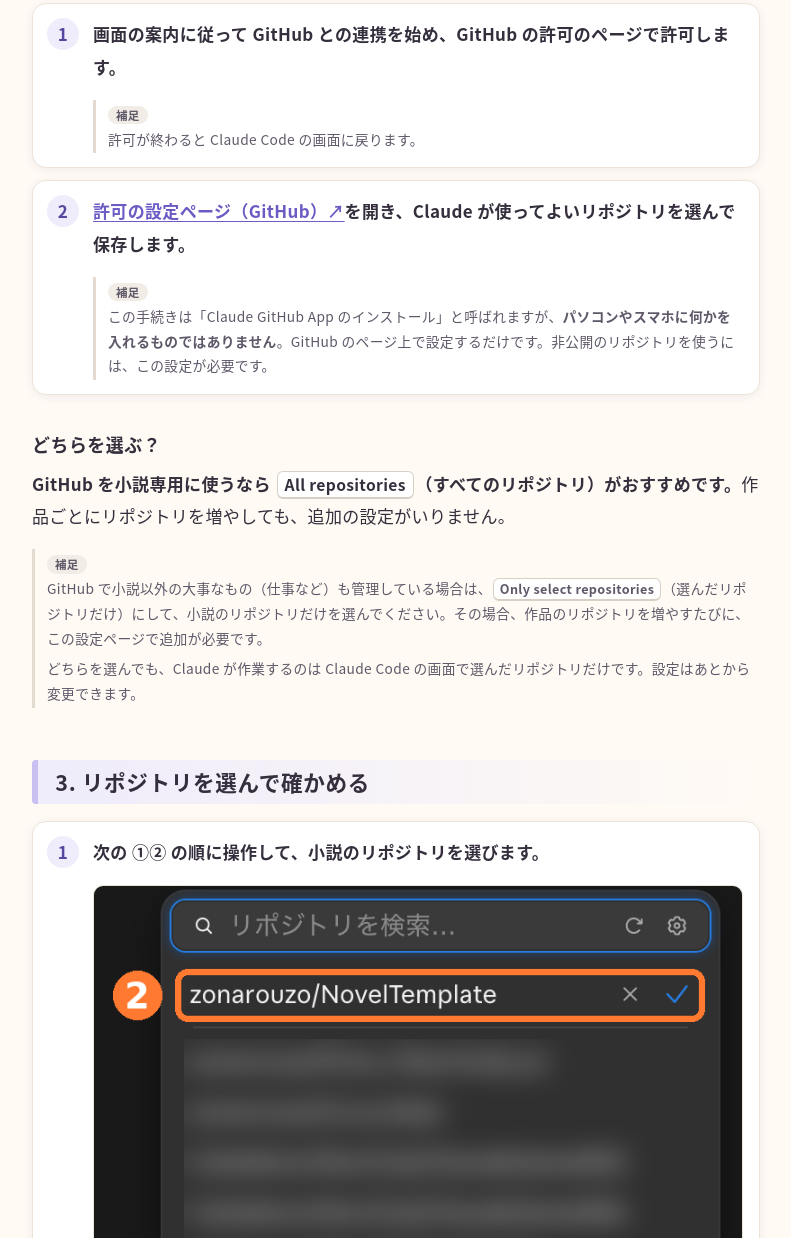
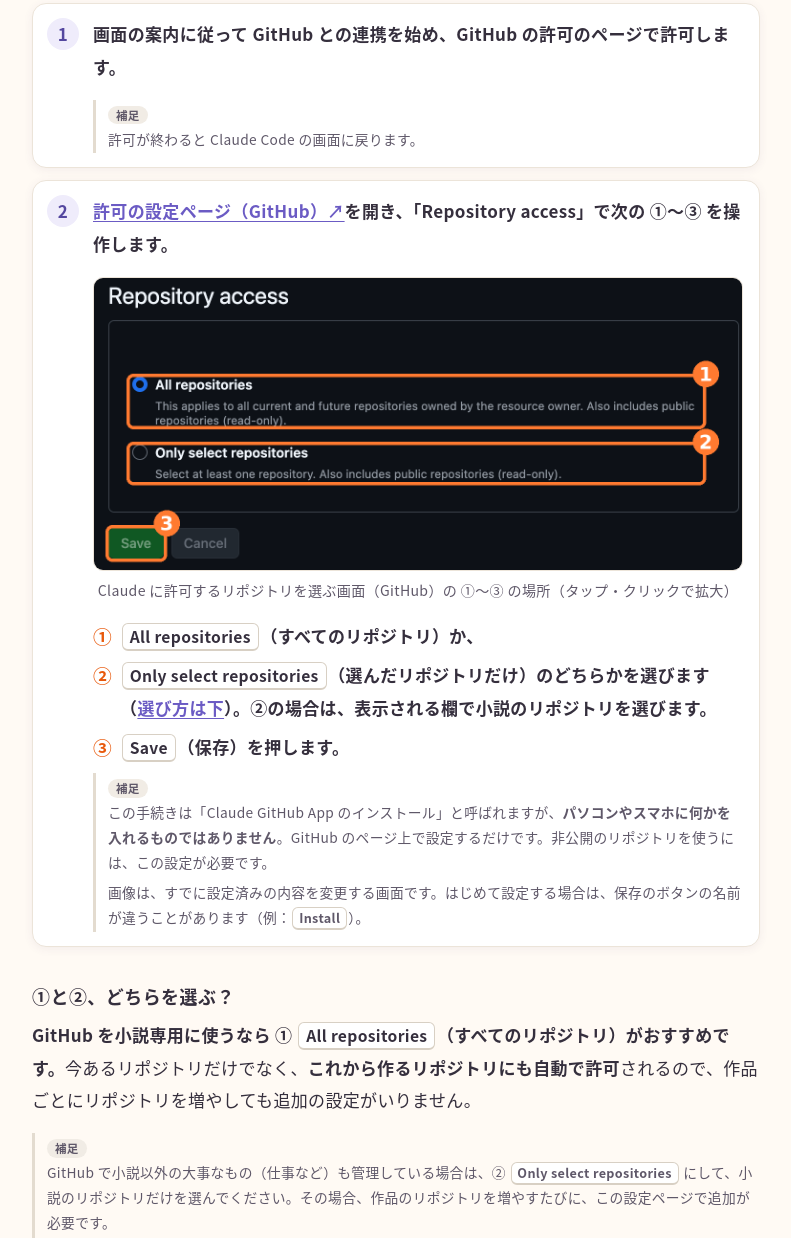
Before and after one commit to zonarouzo/NovelGitHubGuide, a plain HTML site: page claude-code.html in a window 1280 px wide. Shown: the part 897-2135 px from the top of the page, without its empty margins (244-1035 px from the left). Drawn offline with Linux system fonts and the light colour scheme.

Commit message:
Claudeに許可するリポジトリを選ぶ画面の画像を追加
- 作者から提供された画像に ①すべて ②選んだものだけ ③保存 の枠と番号を追加
- 手順を画像に合わせて ①〜③ の操作に整理
- 「すべて」は今後作るリポジトリにも自動で許可されることを明記
- 画像は設定変更の画面のため、初回は保存ボタンの名前が違う場合があることを補足

Co-Authored-By: Claude Opus 5.5 <noreply@anthropic.com>
Claude-Session: https://claude.ai/code/session_01DEayDBXEUZcv8SXSVNajJw

```diff
--- a/assets/js/config.js
+++ b/assets/js/config.js
@@ -58,7 +58,8 @@ window.SITE_CONFIG = {
   screenshots: {
     "template-use-button": "template-use-button.png",
     "template-create-form": "template-create-form.png",
-    "claude-code-repo-select": "claude-code-repo-select.png"
+    "claude-code-repo-select": "claude-code-repo-select.png",
+    "github-app-install": "github-app-install.png"
   },
 
   /*
--- a/claude-code.html
+++ b/claude-code.html
@@ -60,15 +60,23 @@
   <li><p class="step-main">画面の案内に従って GitHub との連携を始め、GitHub の許可のページで許可します。</p>
     <figure class="shot" data-shot="github-authorize" data-caption="GitHub の許可の画面"></figure>
     <div class="note"><p>許可が終わると Claude Code の画面に戻ります。</p></div></li>
-  <li><p class="step-main"><a data-link="claudeGithubApp" href="https://github.com/apps/claude/installations/new">許可の設定ページ（GitHub）↗</a>を開き、Claude が使ってよいリポジトリを選んで保存します。</p>
-    <figure class="shot" data-shot="github-app-install" data-caption="Claude に許可するリポジトリを選ぶ画面（GitHub）"></figure>
-    <div class="note"><p>この手続きは「Claude GitHub App のインストール」と呼ばれますが、<strong>パソコンやスマホに何かを入れるものではありません</strong>。GitHub のページ上で設定するだけです。非公開のリポジトリを使うには、この設定が必要です。</p></div></li>
+  <li><p class="step-main"><a data-link="claudeGithubApp" href="https://github.com/apps/claude/installations/new">許可の設定ページ（GitHub）↗</a>を開き、「Repository access」で次の ①〜③ を操作します。</p>
+    <figure class="shot" data-shot="github-app-install" data-caption="Claude に許可するリポジトリを選ぶ画面（GitHub）の ①〜③ の場所"></figure>
+    <ul class="marks">
+      <li><span class="mark">①</span><span><span class="ui">All repositories</span>（すべてのリポジトリ）か、</span></li>
+      <li><span class="mark">②</span><span><span class="ui">Only select repositories</span>（選んだリポジトリだけ）のどちらかを選びます（<a href="#app-scope">選び方は下</a>）。②の場合は、表示される欄で小説のリポジトリを選びます。</span></li>
+      <li><span class="mark">③</span><span><span class="ui">Save</span>（保存）を押します。</span></li>
+    </ul>
+    <div class="note">
+      <p>この手続きは「Claude GitHub App のインストール」と呼ばれますが、<strong>パソコンやスマホに何かを入れるものではありません</strong>。GitHub のページ上で設定するだけです。非公開のリポジトリを使うには、この設定が必要です。</p>
+      <p>画像は、すでに設定済みの内容を変更する画面です。はじめて設定する場合は、保存のボタンの名前が違うことがあります（例：<span class="ui">Install</span>）。</p>
+    </div></li>
 </ol>
 
-<h3 id="app-scope">どちらを選ぶ？</h3>
-<p><strong>GitHub を小説専用に使うなら <span class="ui">All repositories</span>（すべてのリポジトリ）がおすすめです。</strong>作品ごとにリポジトリを増やしても、追加の設定がいりません。</p>
+<h3 id="app-scope">①と②、どちらを選ぶ？</h3>
+<p><strong>GitHub を小説専用に使うなら ① <span class="ui">All repositories</span>（すべてのリポジトリ）がおすすめです。</strong>今あるリポジトリだけでなく、<strong>これから作るリポジトリにも自動で許可</strong>されるので、作品ごとにリポジトリを増やしても追加の設定がいりません。</p>
 <div class="note">
-  <p>GitHub で小説以外の大事なもの（仕事など）も管理している場合は、<span class="ui">Only select repositories</span>（選んだリポジトリだけ）にして、小説のリポジトリだけを選んでください。その場合、作品のリポジトリを増やすたびに、この設定ページで追加が必要です。</p>
+  <p>GitHub で小説以外の大事なもの（仕事など）も管理している場合は、② <span class="ui">Only select repositories</span> にして、小説のリポジトリだけを選んでください。その場合、作品のリポジトリを増やすたびに、この設定ページで追加が必要です。</p>
   <p>どちらを選んでも、Claude が作業するのは Claude Code の画面で選んだリポジトリだけです。設定はあとから変更できます。</p>
 </div>
 
```
Also changed, not shown: assets/images/screenshots/github-app-install.png (added), 1 other file.
